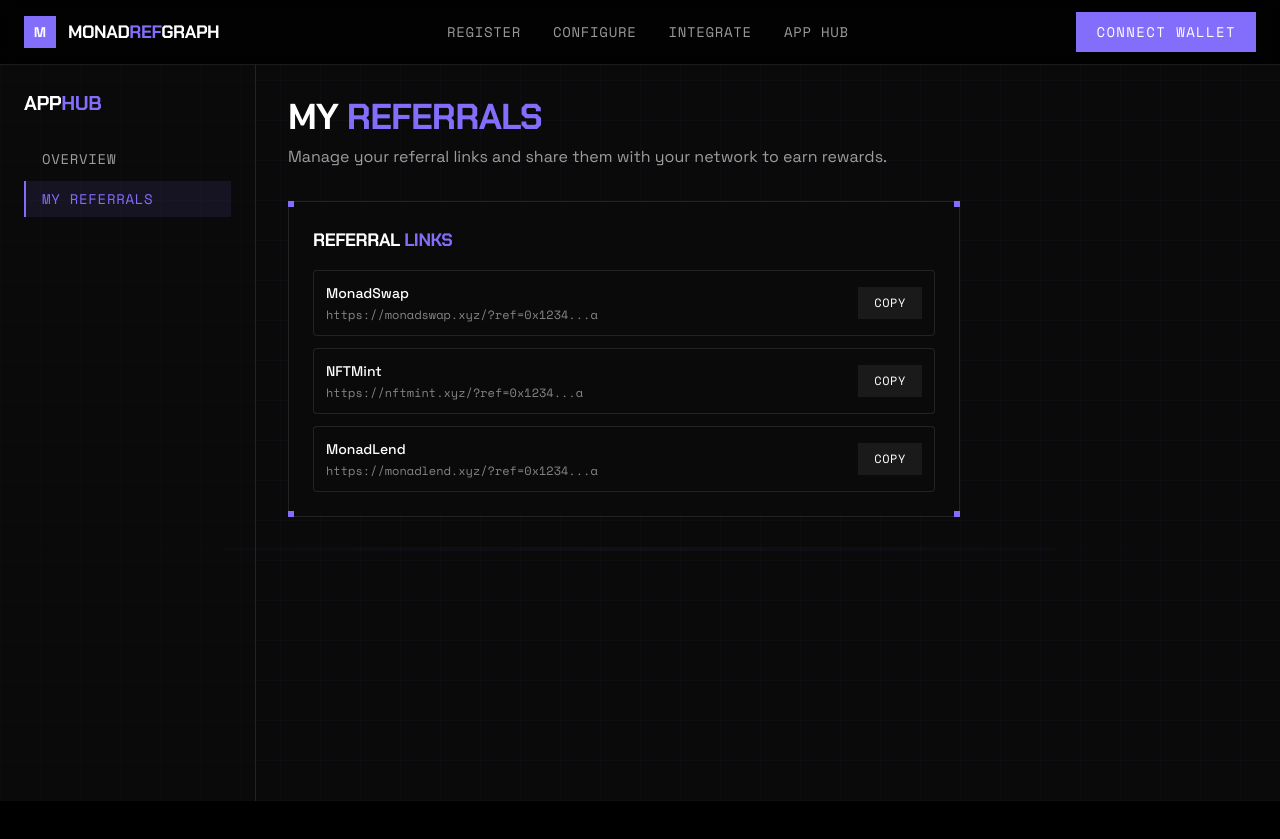
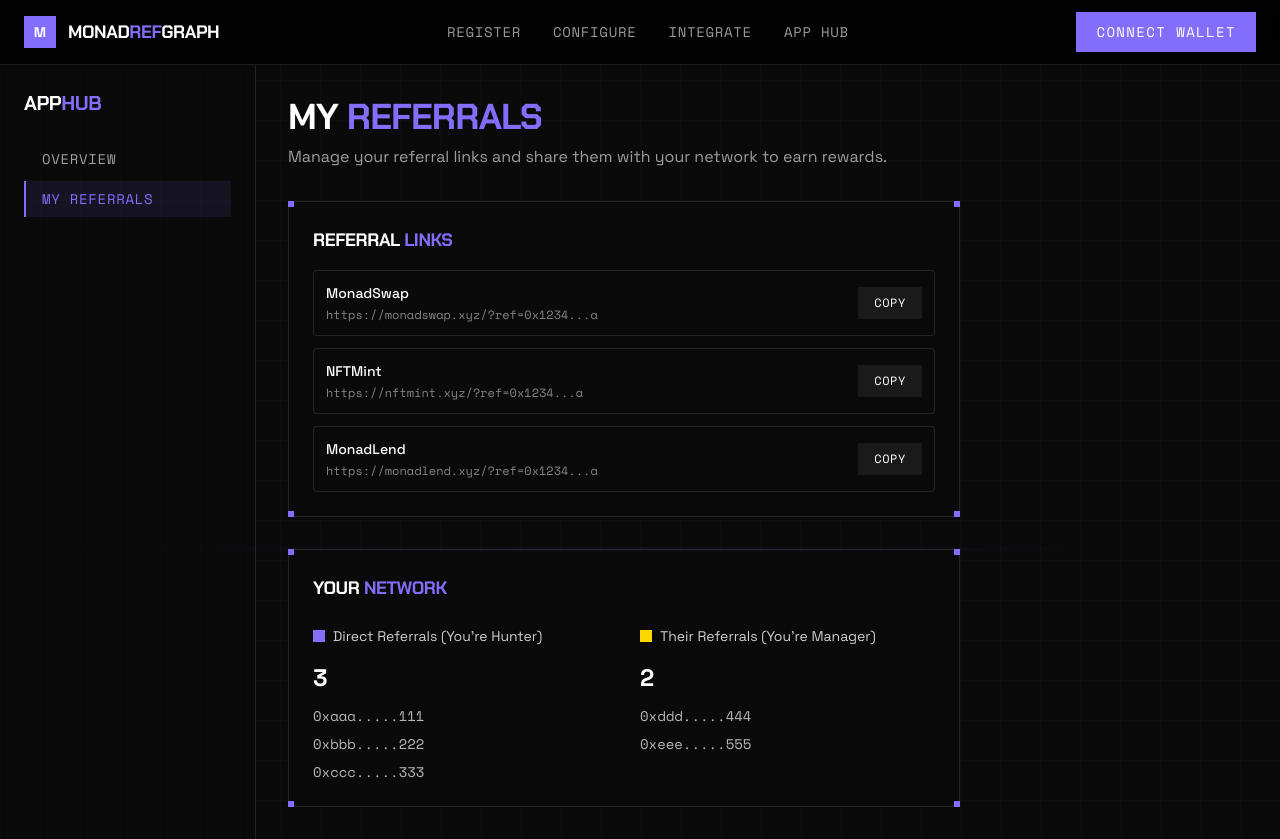
Before and after one commit to Machoman3000/viral-distribution-dashboard, a Next.js app: page /viral-distribution-dashboard/app-hub/referrals in a window 1280 px wide. Before the commit the page ends 801 px from the top, so only its background shows below. Built offline with nearby package versions, Linux system fonts and the light colour scheme.

Commit message:
feat: Add NetworkTree component showing referral hierarchy

```diff
--- a/app/app-hub/referrals/page.tsx
+++ b/app/app-hub/referrals/page.tsx
@@ -1,4 +1,5 @@
 import ReferralLinks from "@/components/app-hub/ReferralLinks";
+import NetworkTree from "@/components/app-hub/NetworkTree";
 import { mockProjects, mockUserData } from "@/lib/mock-data";
 
 export default function ReferralsPage() {
@@ -16,11 +17,15 @@ export default function ReferralsPage() {
         </p>
       </div>
 
-      {/* Referral Links Component */}
-      <div className="max-w-2xl">
+      {/* Referral Links and Network Tree */}
+      <div className="space-y-8 max-w-2xl">
         <ReferralLinks
           projects={mockProjects}
           walletAddress={mockUserData.walletAddress}
+        />
+        <NetworkTree
+          directReferrals={mockUserData.directReferrals}
+          indirectReferrals={mockUserData.indirectReferrals}
         />
       </div>
     </div>
--- /dev/null
+++ b/components/app-hub/NetworkTree.tsx
@@ -0,0 +1,83 @@
+import PixelCard from "@/components/PixelCard";
+
+interface NetworkTreeProps {
+  directReferrals: string[];
+  indirectReferrals: string[];
+}
+
+function truncateAddress(address: string): string {
+  if (address.length <= 10) return address;
+  return `${address.slice(0, 6)}...${address.slice(-4)}`;
+}
+
+export default function NetworkTree({
+  directReferrals,
+  indirectReferrals,
+}: NetworkTreeProps) {
+  const renderReferralList = (referrals: string[]) => {
+    const displayedReferrals = referrals.slice(0, 5);
+    const remainingCount = referrals.length - 5;
+
+    return (
+      <div className="space-y-2">
+        {displayedReferrals.map((address, index) => (
+          <div
+            key={index}
+            className="font-[family-name:var(--font-mono)] text-sm text-white/70"
+          >
+            {truncateAddress(address)}
+          </div>
+        ))}
+        {remainingCount > 0 && (
+          <div className="font-[family-name:var(--font-mono)] text-sm text-white/50">
+            +{remainingCount} more
+          </div>
+        )}
+        {referrals.length === 0 && (
+          <div className="font-[family-name:var(--font-mono)] text-sm text-white/40">
+            No referrals yet
+          </div>
+        )}
+      </div>
+    );
+  };
+
+  return (
+    <PixelCard>
+      <h3 className="font-[family-name:var(--font-display)] text-lg font-bold uppercase tracking-tight mb-6">
+        <span className="text-white">Your</span>{" "}
+        <span className="text-monad-purple">Network</span>
+      </h3>
+
+      <div className="grid grid-cols-2 gap-8">
+        {/* Direct Referrals Column */}
+        <div>
+          <div className="flex items-center gap-2 mb-4">
+            <div className="w-3 h-3 bg-monad-purple" />
+            <span className="font-[family-name:var(--font-body)] text-sm text-white/80">
+              Direct Referrals (You&apos;re Hunter)
+            </span>
+          </div>
+          <div className="text-2xl font-bold text-white mb-3">
+            {directReferrals.length}
+          </div>
+          {renderReferralList(directReferrals)}
+        </div>
+
+        {/* Indirect Referrals Column */}
+        <div>
+          <div className="flex items-center gap-2 mb-4">
+            <div className="w-3 h-3 bg-terminal-yellow" />
+            <span className="font-[family-name:var(--font-body)] text-sm text-white/80">
+              Their Referrals (You&apos;re Manager)
+            </span>
+          </div>
+          <div className="text-2xl font-bold text-white mb-3">
+            {indirectReferrals.length}
+          </div>
+          {renderReferralList(indirectReferrals)}
+        </div>
+      </div>
+    </PixelCard>
+  );
+}
```
